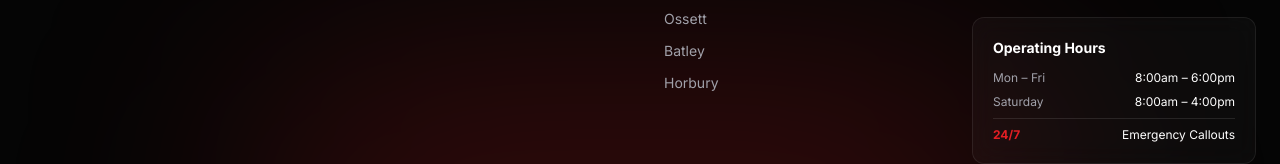
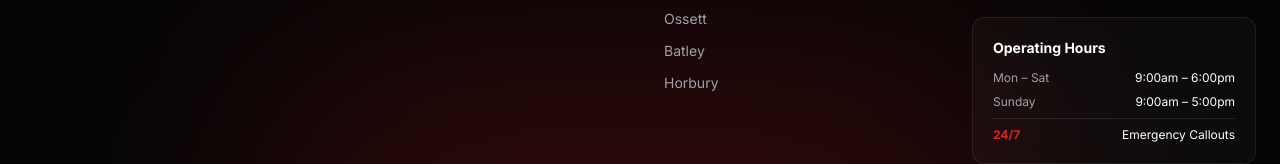
Before and after one commit to atifjan2019/onestopewakfield, a Next.js app: page / in a window 1280 px wide. Shown: the part 3885-4049 px from the top of the page. Built offline with nearby package versions, Linux system fonts and the light colour scheme.

Commit message:
chore: update operating hours and business opening hours schema

```diff
--- a/src/app/contact/page.js
+++ b/src/app/contact/page.js
@@ -90,10 +90,10 @@ export default function ContactPage() {
                       <h3 className="font-bold text-white text-lg mb-3">Operating Hours</h3>
                       <ul className="text-text-muted space-y-2">
                         <li className="flex justify-between items-center border-b border-white/5 pb-2">
-                          <span>Monday – Friday</span><span className="font-bold text-white">8:00am – 6:00pm</span>
+                          <span>Monday – Saturday</span><span className="font-bold text-white">9:00am – 6:00pm</span>
                         </li>
                         <li className="flex justify-between items-center border-b border-white/5 pb-2">
-                          <span>Saturday</span><span className="font-bold text-white">8:00am – 4:00pm</span>
+                          <span>Sunday</span><span className="font-bold text-white">9:00am – 5:00pm</span>
                         </li>
                         <li className="flex justify-between items-center pt-1">
                           <span>Out of Hours</span><span className="font-black text-accent">Emergency Only</span>
--- a/src/app/page.js
+++ b/src/app/page.js
@@ -71,8 +71,8 @@ const localBusinessSchema = {
     ...areas.map((a) => ({ "@type": "City", name: a.name })),
   ],
   openingHoursSpecification: [
-    { "@type": "OpeningHoursSpecification", dayOfWeek: ["Monday", "Tuesday", "Wednesday", "Thursday", "Friday"], opens: "08:00", closes: "18:00" },
-    { "@type": "OpeningHoursSpecification", dayOfWeek: "Saturday", opens: "08:00", closes: "16:00" },
+    { "@type": "OpeningHoursSpecification", dayOfWeek: ["Monday", "Tuesday", "Wednesday", "Thursday", "Friday", "Saturday"], opens: "09:00", closes: "18:00" },
+    { "@type": "OpeningHoursSpecification", dayOfWeek: "Sunday", opens: "09:00", closes: "17:00" },
   ],
   priceRange: "££",
 };
--- a/src/components/Footer.js
+++ b/src/components/Footer.js
@@ -103,8 +103,8 @@ export default function Footer() {
             <div className="glass-panel rounded-xl p-5 border-l-2 border-l-accent">
               <h3 className="text-white font-bold text-sm mb-3">Operating Hours</h3>
               <ul className="space-y-2 text-xs text-text-muted">
-                <li className="flex justify-between"><span>Mon – Fri</span> <span className="text-white">8:00am – 6:00pm</span></li>
-                <li className="flex justify-between"><span>Saturday</span> <span className="text-white">8:00am – 4:00pm</span></li>
+                <li className="flex justify-between"><span>Mon – Sat</span> <span className="text-white">9:00am – 6:00pm</span></li>
+                <li className="flex justify-between"><span>Sunday</span> <span className="text-white">9:00am – 5:00pm</span></li>
                 <li className="flex justify-between pt-2 mt-2 border-t border-white/10">
                   <span className="text-accent font-bold">24/7</span>
                   <span className="text-white">Emergency Callouts</span>
```
